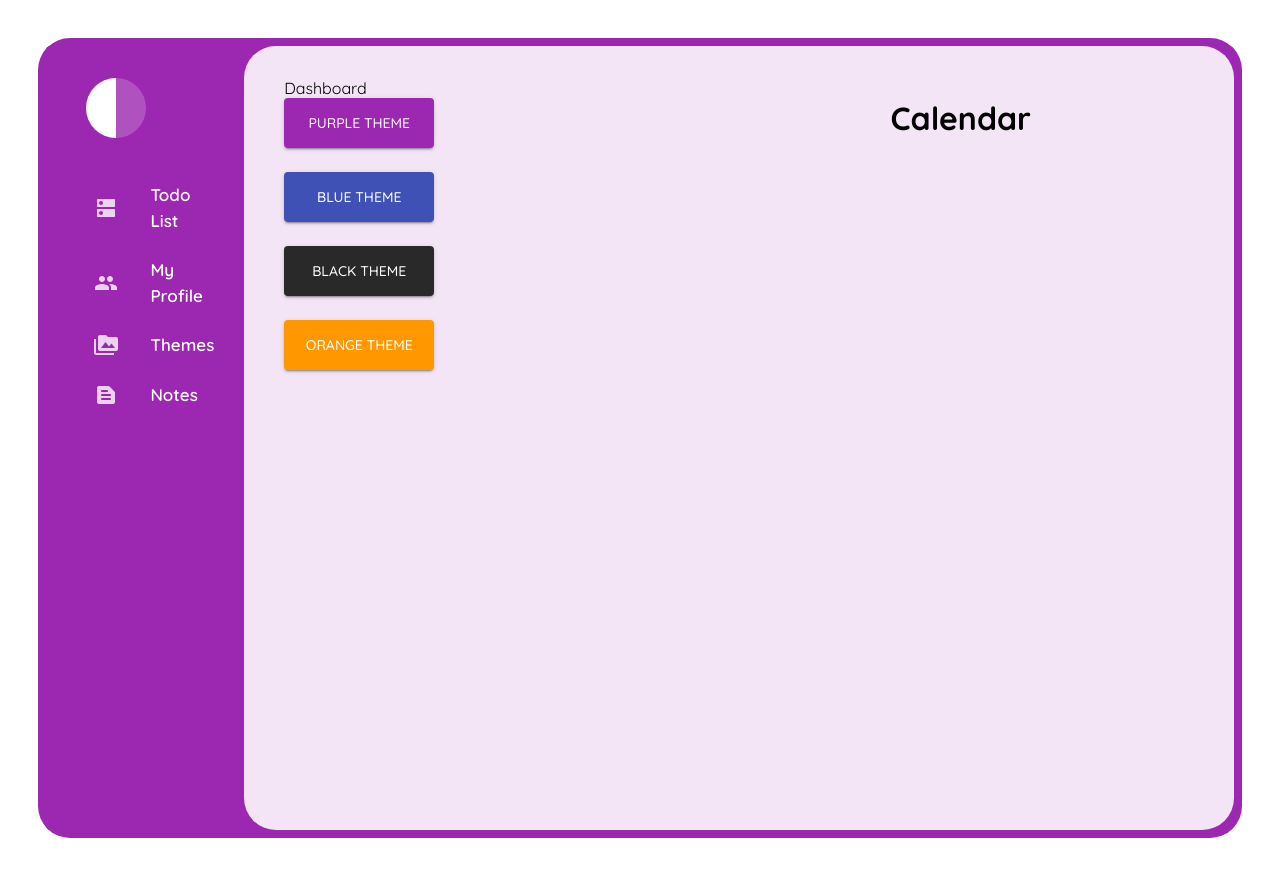
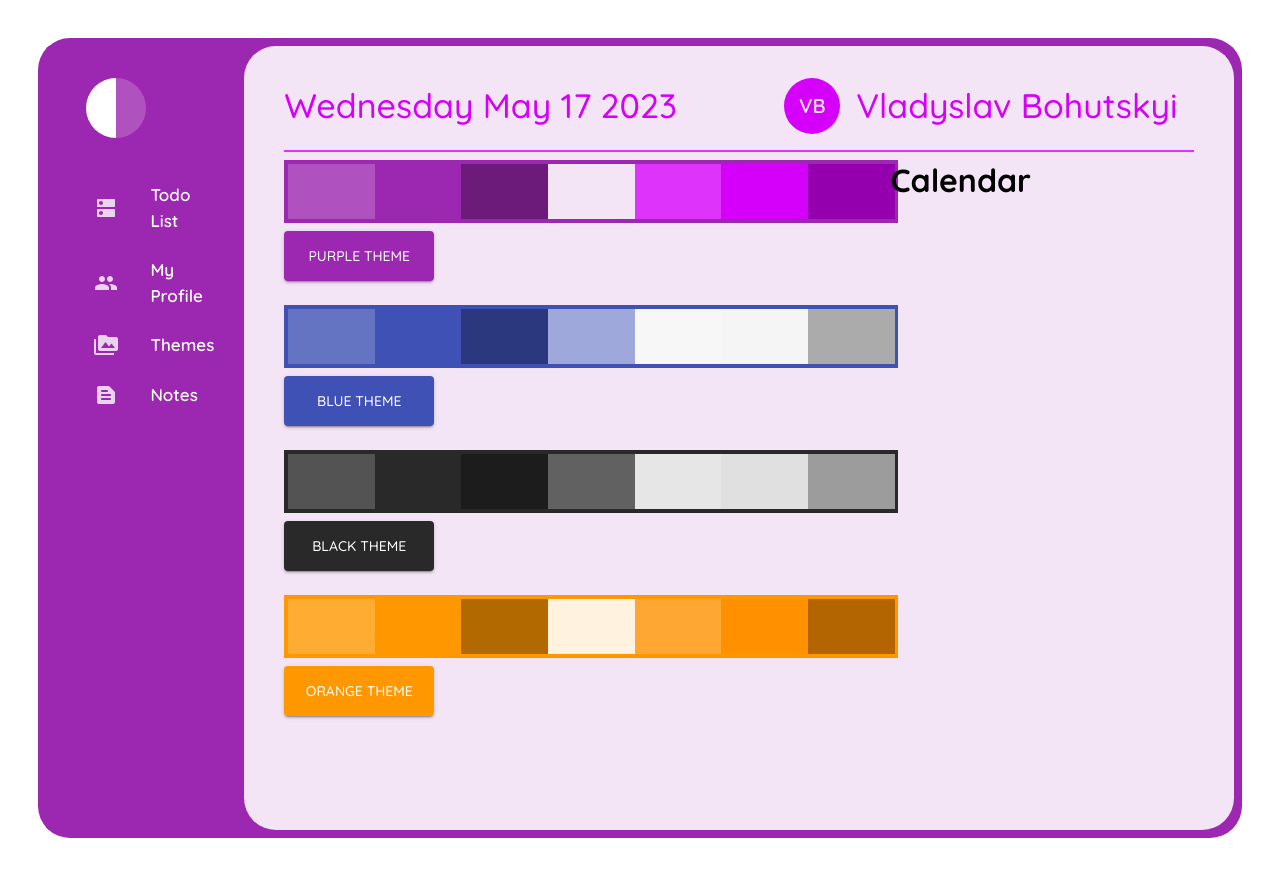
Before and after one commit to VladyslavBohutskyi/task_sheduler, a React (Create React App) app: page /themes in a window 1280 px wide. Built offline with nearby package versions, Linux system fonts and the light colour scheme.

Commit message:
refactoring themes

```diff
--- a/package.json
+++ b/package.json
@@ -15,6 +15,7 @@
     "@types/node": "^16.18.25",
     "@types/react": "^18.2.0",
     "@types/react-dom": "^18.2.1",
+    "mobx-react": "^7.6.0",
     "react": "^18.2.0",
     "react-dom": "^18.2.0",
     "react-router-dom": "^6.11.1",
--- a/src/App.tsx
+++ b/src/App.tsx
@@ -1,9 +1,5 @@
 import React, { useState } from 'react';
-import {
-  Grid,
-  ThemeProvider,
-  Box
-} from '@mui/material';
+import { Grid, ThemeProvider, Box } from '@mui/material';
 import { purpleTheme, blueTheme, blackTheme, orangeTheme } from './themes';
 import Sidebar from './modules/sidebar';
 import Dashboard from './modules/dashboard';
@@ -11,12 +7,12 @@ import { Routes, Route } from 'react-router-dom';
 import Todo from './modules/todo';
 import Themes from './modules/themes';
 import Notes from './modules/notes';
+import { observer } from 'mobx-react';
 
 
-function App() {
+const App = observer(() => {
 
-const [curentTheme, setCurentTheme] = useState(purpleTheme)
-console.log(curentTheme.palette.primary.light);
+  const [curentTheme, setCurentTheme] = useState(purpleTheme)
 
   return (
     <ThemeProvider theme={curentTheme}>
@@ -40,7 +36,7 @@ console.log(curentTheme.palette.primary.light);
             pt={4}
             bgcolor={'primary.main'}
           >
-            <Sidebar light={curentTheme.palette.primary.light}/>
+            <Sidebar light={curentTheme.palette.primary.light} />
           </Grid>
           <Grid item xs={12} sm={8} md={9} lg={10}
             p={5}
@@ -54,9 +50,9 @@ console.log(curentTheme.palette.primary.light);
               </Grid>
               <Grid item md={12} lg={8}>
                 <Routes>
-                  <Route path='/' element={<Todo/>}/>
-                  <Route path='/themes' element={<Themes setTheme={setCurentTheme}/>}/>
-                  <Route path='/notes' element={<Notes />}/>
+                  <Route path='/' element={<Todo />} />
+                  <Route path='/themes' element={<Themes setTheme={setCurentTheme} />} />
+                  <Route path='/notes' element={<Notes />} />
                 </Routes>
               </Grid>
               <Grid item md={12} lg={4}>
@@ -68,6 +64,6 @@ console.log(curentTheme.palette.primary.light);
       </Box>
     </ThemeProvider>
   );
-}
+})
 
 export default App;
--- a/src/modules/dashboard/index.tsx
+++ b/src/modules/dashboard/index.tsx
@@ -1,11 +1,56 @@
-import { Box } from "@mui/system";
-import React from "react";
+import { Avatar, Typography, Box } from "@mui/material";
 
 
 const Dashboard = () => {
   return (
-    <Box>
-      <p>Dashboard</p>
+    <Box
+      display={"flex"}
+      justifyContent={"space-between"}
+      alignItems={"center"}
+      borderBottom={"2px solid"}
+      borderColor={"secondary.light"}
+      pb={2}
+      mb={1}
+    >
+
+      <Typography
+        variant="h4" //visual
+        component={"h2"} //tag
+        color={"secondary.main"}
+        fontWeight={500}
+      >
+        Wednesday May 17 2023
+      </Typography>
+
+      <Box
+        display={"flex"}
+        alignItems={"center"}
+        pr={2}
+      >
+        <Avatar
+          sx={{
+            bgcolor: "secondary.main",
+            height: 56,
+            width: 56,
+            mr: 2,
+            color: "bacground.default",
+            fontWeight: 600
+          }}
+        >
+          VB
+        </Avatar>
+
+        <Typography
+          variant="h4"
+          component={"p"}
+          fontWeight={500}
+          color={"secondary.main"}
+        >
+          Vladyslav Bohutskyi
+        </Typography>
+
+      </Box>
+
     </Box>
   )
 }
--- a/src/modules/themes/index.tsx
+++ b/src/modules/themes/index.tsx
@@ -1,7 +1,8 @@
 import { Button, Box } from "@mui/material";
 import { purpleTheme, blueTheme, blackTheme, orangeTheme } from '../../themes';
-import React from "react";
-import { ExposureTwoTone } from "@mui/icons-material";
+import ThemeStore from "../../store/theme";
+
+
 
 const data = [
   {
@@ -34,9 +35,25 @@ const Themes = ({ setTheme }: SetThemes) => {
       {
         data.map((item) => (
           <Box
+            key={item.name}
             display={'block'}
             mb={3}
           >
+            <Box
+              border={"4px solid"}
+              borderColor={item.theme.palette.primary.main}
+              display={"inline-flex"}
+              width={"100%"}
+              mb={1}
+            >
+              <Box bgcolor={item.theme.palette.primary.light} width={"14.3%"} height={"55px"}></Box>
+              <Box bgcolor={item.theme.palette.primary.main} width={"14.3%"} height={"55px"}></Box>
+              <Box bgcolor={item.theme.palette.primary.dark} width={"14.3%"} height={"55px"}></Box>
+              <Box bgcolor={item.theme.palette.background.default} width={"14.3%"} height={"55px"}></Box>
+              <Box bgcolor={item.theme.palette.secondary.light} width={"14.3%"} height={"55px"}></Box>
+              <Box bgcolor={item.theme.palette.secondary.main} width={"14.3%"} height={"55px"}></Box>
+              <Box bgcolor={item.theme.palette.secondary.dark} width={"14.3%"} height={"55px"}></Box>
+            </Box>
             <Button
               variant='contained'
               sx={{
--- /dev/null
+++ b/src/store/theme.ts
@@ -0,0 +1,15 @@
+import { makeAutoObservable } from "mobx"
+import { purpleTheme, blueTheme, blackTheme, orangeTheme } from "../themes"
+
+class ThemeStore {
+  constructor() {
+    makeAutoObservable(this)
+  }
+
+  activeTheme: any = orangeTheme
+  setActiveTheme(theme: any){
+    this.activeTheme = theme
+  }
+}
+
+export default new ThemeStore()
```
Also changed, not shown: 1 other file (tests, documents, lock files or other folders).
